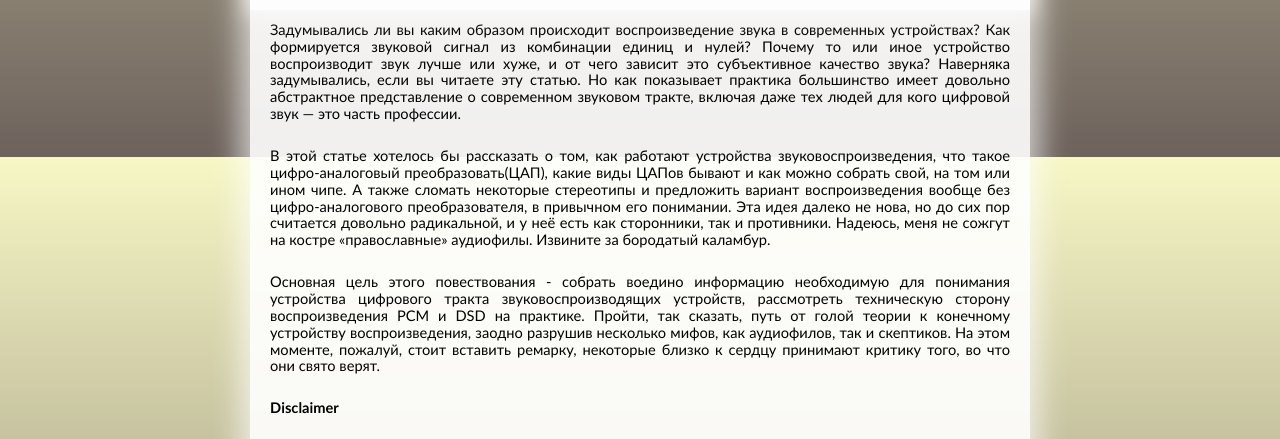
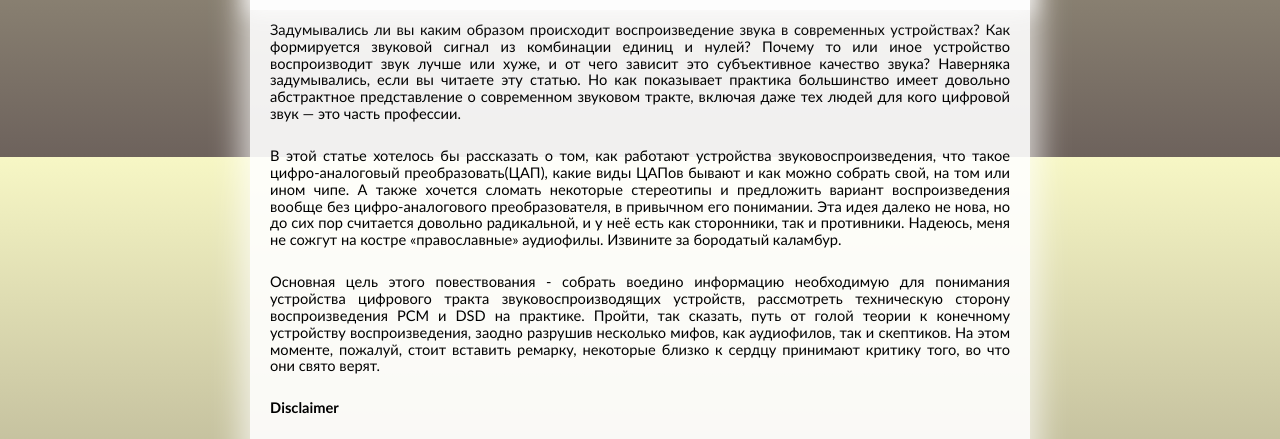
Before and after one commit to Mak2k2/Mak2k2.github.io, a plain HTML site: page index.html in a window 1280 px wide. Shown: the part 643-1082 px from the top of the page. Drawn offline with Linux system fonts and the light colour scheme.

Commit message:
Update index.html

```diff
--- a/index.html
+++ b/index.html
@@ -57,7 +57,7 @@
 <p class="MsoNormal" style="text-align:justify">В этой статье хотелось бы рассказать
 о том, как работают устройства звуковоспроизведения, что такое цифро-аналоговый
 преобразовать(ЦАП), какие виды ЦАПов бывают и как можно собрать свой, на том
-или ином чипе. А также сломать некоторые стереотипы и предложить вариант
+или ином чипе. А также хочется сломать некоторые стереотипы и предложить вариант
 воспроизведения вообще без цифро-аналогового преобразователя, в привычном его
 понимании. Эта идея далеко не нова, но до сих пор считается довольно
 радикальной, и у неё есть как сторонники, так и противники. Надеюсь, меня не
```
